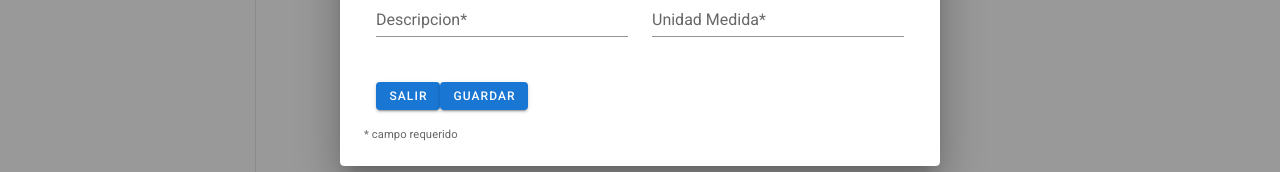
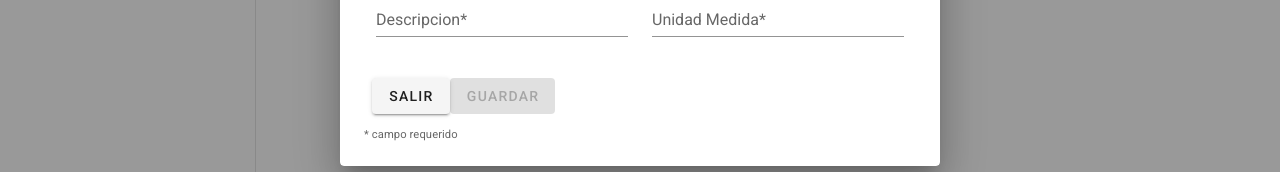
Before and after one commit to BalmoreRamirez/PanaderiaElBuenGusto_F, a Vue app: page /materiaPrima in a window 1280 px wide. Both pictures are taken after a click on the button "INGRESAR REGISTRO". Shown: the part 452-624 px from the top of the page. Built offline with nearby package versions, Linux system fonts and the light colour scheme; no server answers.

Commit message:
Agrega validacion utilizando Vuetify en la vista Materia Prima

```diff
--- a/src/components/MateriaPrima.vue
+++ b/src/components/MateriaPrima.vue
@@ -17,31 +17,59 @@
                   <span class="headline">Materia prima</span>
                 </v-card-title>
                 <v-card-text>
-                  <v-form>
+                  <v-form v-model="valid">
                     <v-container>
                       <v-row>
                         <v-col cols="12" sm="6">
-                          <v-text-field label="Codigo*" v-model="CodigoMP" required></v-text-field>
+                          <v-text-field v-model="CodigoMP"
+                                        label="Codigo*"
+                                        :rules="[required('codigo')]">
+                          </v-text-field>
                         </v-col>
                         <v-col cols="12" sm="6">
-                          <v-text-field label="Nombre*" v-model="NombreMP" required></v-text-field>
+                          <v-text-field v-model="NombreMP"
+                                        label="Nombre*"
+                                        :rules="[required('nombre')]">
+                          </v-text-field>
                         </v-col>
                         <v-col cols="12" sm="6">
-                          <v-text-field label="Clase*" v-model="Clase" required></v-text-field>
+                          <v-text-field v-model="Clase"
+                                        label="Clase*"
+                                        :rules="[required('clase')]">
+                          </v-text-field>
                         </v-col>
                         <v-col cols="12" sm="6">
-                          <v-text-field label="Observacion*" v-model="Observacion" required></v-text-field>
+                          <v-text-field v-model="Observacion"
+                                        label="Observacion*"
+                                        :rules="[required('Observacion')]">
+                          </v-text-field>
                         </v-col>
                         <v-col cols="12" sm="6">
-                          <v-text-field label="Descripcion*" v-model="Descripcion" required></v-text-field>
+                          <v-text-field v-model="Descripcion"
+                                        label="Descripcion*">
+                          </v-text-field>
                         </v-col>
                         <v-col cols="12" sm="6">
-                          <v-text-field label="Unidad Medida*" v-model="UnidadMedidaID" required></v-text-field>
+                          <v-text-field v-model="UnidadMedidaID"
+                                        label="Unidad Medida*"
+                                        :rules="[required('Unidad de medida')]">
+                          </v-text-field>
                         </v-col>
-                        <v-col cols="12" sm="6">
+                        <v-card-actions>
+                          <v-flex>
+                            <v-btn  @click="close">Salir</v-btn>
+                          </v-flex>
+                          <v-flex class="text-xs-right">
+                            <v-btn  @click="saveMateriaPrima" :disabled="!valid">Guardar</v-btn>
+                          </v-flex>
+                        </v-card-actions>
+                        <!--<v-col cols="12" sm="6">
                           <v-btn small color="primary" dark @click="close">Salir</v-btn>
-                          <v-btn small color="primary" dark @click="addBook">Guardar</v-btn>
+                          <v-btn small color="primary" dark @click="saveMateriaPrima" :disabled="!valid">Guardar</v-btn>
                         </v-col>
+                        -->
+
+
                       </v-row>
                     </v-container>
                   </v-form>
@@ -53,6 +81,7 @@
         </template>
       </v-data-table>
     </v-flex>
+
   </v-layout>
 </template>
 
@@ -62,6 +91,11 @@ export default {
 
   data() {
     return {
+      valid:false,
+      required(propertyType){
+        return v=>v && v.length>0 || `Tienes que ingresar ${propertyType}`
+
+      },
       MateriaPrima: [],
       CodigoMP: "",
       NombreMP: "",
@@ -93,7 +127,7 @@ export default {
       const res = await this.$http.get(this.url);
       this.MateriaPrima = res.data;
     },
-    addBook: async function() {
+    saveMateriaPrima: async function() {
       const obj = new FormData();
       obj.append("CodigoMP", this.CodigoMP);
       obj.append("NombreMP", this.NombreMP);
```
Also changed, not shown: 1 other file (tests, documents, lock files or other folders).
